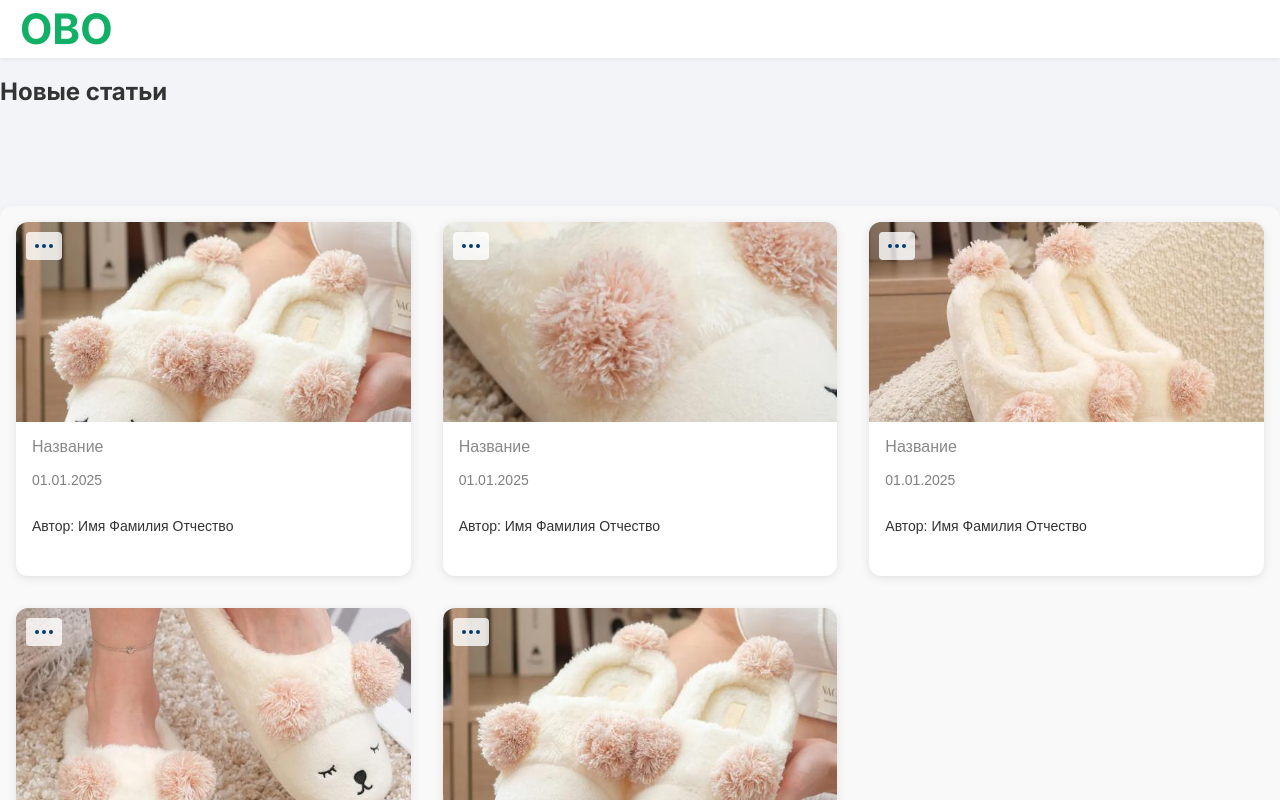
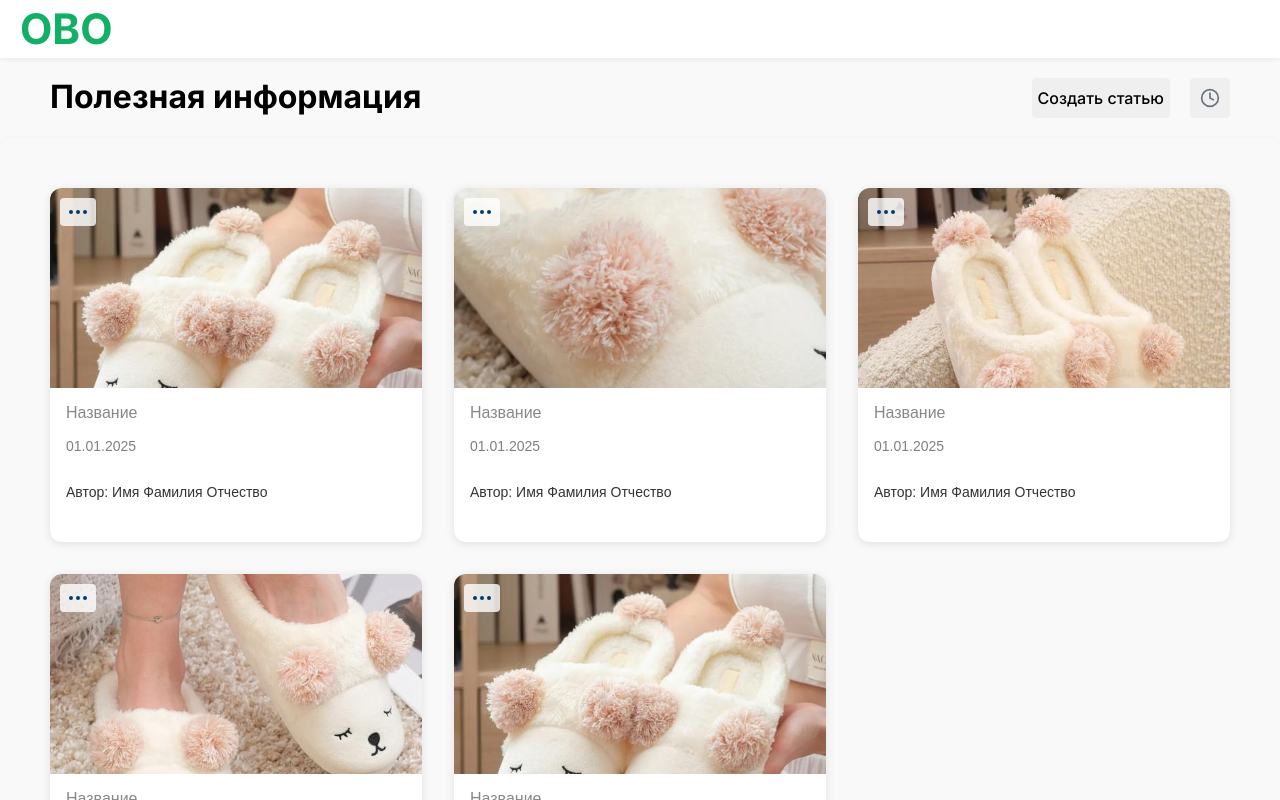
Before and after one commit to myrrhax/TTKProject, a React (Create React App) app: page /articles in a window 1280 px wide. Shown: the top 800 px of the page. Built offline with nearby package versions, Linux system fonts and the light colour scheme.

Commit message:
NewDesignArticle

```diff
--- a/src/ArticlesPage/ArticlesPage.css
+++ b/src/ArticlesPage/ArticlesPage.css
@@ -4,7 +4,7 @@
   grid-column: 2/12;
   display: flex;
   justify-content: space-between;
-  gap: 5rem;
+  background: #f9f9f9;
   flex-direction: column;
 }
 
@@ -12,9 +12,8 @@
   flex: 1;
   display: grid;
   grid-template-columns: repeat(auto-fit, minmax(300px, 1fr));
-  padding: 1rem;
+  padding: 50px;
   gap: 2rem;
-  background: #f9f9f9;
   border-radius: 12px;
   box-shadow: 0 2px 8px rgba(0, 0, 0, 0.05);
 }
@@ -26,3 +25,10 @@
   color: var(--input-focus);
   margin-bottom: 1rem;
 }
+.title-bar {
+  display: flex;
+  margin-inline: 50px;
+  justify-content: space-between;
+  align-items: center;
+  height: fit-content;
+}
--- a/src/ArticlesPage/ArticlesPage.js
+++ b/src/ArticlesPage/ArticlesPage.js
@@ -1,11 +1,24 @@
-import React from "react";
+import React, { useState } from "react";
 import "./ArticlesPage.css";
 import ArticleCard from "../components/Articles/ArticleCard";
+import TaskModal from "../components/Modal/Modal";
+import { Clock } from "lucide-react";
 
 function ArticlesPage() {
+  const [modalOpen, setModalOpen] = useState(false);
   return (
     <div className="article-page">
-      <h2>Новые статьи</h2>
+      <div className="title-bar">
+        <h1>Полезная информация</h1>
+        <div class="button-right">
+          <button onClick={() => setModalOpen(true)}>Создать статью</button>
+          <a href="/log_tasks">
+            <button class="button-block" onClick={() => setModalOpen(true)}>
+              <Clock className="task-edit-icon" />
+            </button>
+          </a>
+        </div>
+      </div>
       <div className="article-section">
         <ArticleCard
           title="Название"
```
